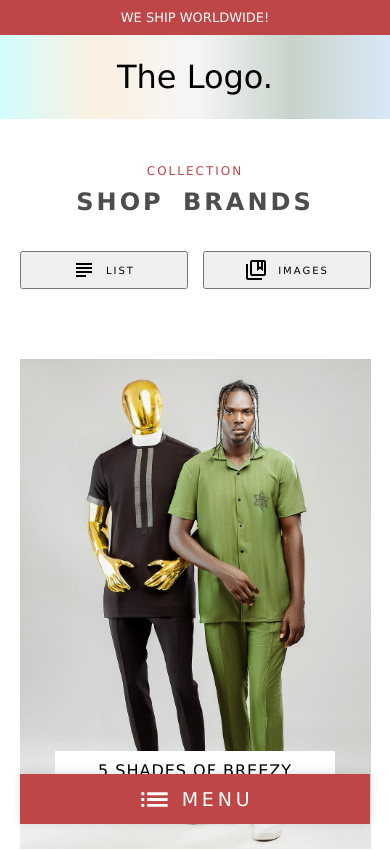
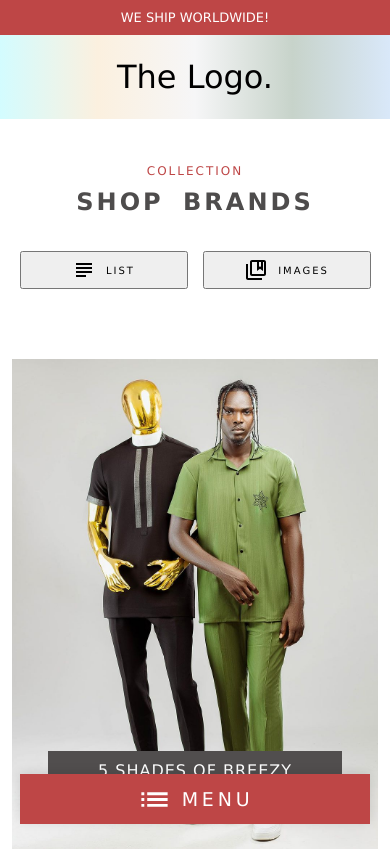
Before and after one commit to yakubu-josiah/TimzyClassic_client, a React (Create React App) app in the folder client/: page /pages/shop in a window 390 px wide. Shown: the top 851 px of the page. Built offline with nearby package versions, Linux system fonts and the light colour scheme.

Commit message:
fix(core&ui): limiting route link tag within button only

```diff
--- a/client/src/pages/Shop/Shop.css
+++ b/client/src/pages/Shop/Shop.css
@@ -90,21 +90,22 @@
 }
 .SH .SH_gallery .SH_collection .SHC_card .SHC_img .SHC_title p {
     text-align: center;
-    color: #000;
     padding: 10px;
     letter-spacing: 1px;
+    background: #514e4e;
+    color: #fff;
     text-transform: uppercase;
 }
 .SH .SH_gallery .SH_collection .SHC_card .SHC_img .SHC_title:hover,
 .SH .SH_gallery .SH_collection .SHC_card .SHC_img .SHC_title p:hover {
-    background: #2c2c2c;
-    color: #fff;
+    color: #000;
+    background: #fff;
     transition: 0.4s ease-in-out;
 }
 
 @media screen and (max-width: 650px) {
     .SH .SH_gallery {
-        padding: 40px 5%;
+        padding: 40px 3%;
         display: block;
         margin: 0;
     }
--- a/client/src/pages/Shop/ShopCard.jsx
+++ b/client/src/pages/Shop/ShopCard.jsx
@@ -6,13 +6,13 @@ export default function ShopCard({data}) {
 
     return (
         <div className="SHC_card">
-            <Link to={`/pages/shop/${data.name}`}>
-                <div className="SHC_img" style={{ backgroundImage: `url(${data.image})` }}>
+            <div className="SHC_img" style={{ backgroundImage: `url(${data.image})` }}>
+                <Link to={`/pages/shop/${data.name}`}>
                     <div className="SHC_title">
                         <p>{data.name}</p>
                     </div>
-                </div>
-            </Link>
+                </Link>
+            </div>
         </div>
     )
 }
```
